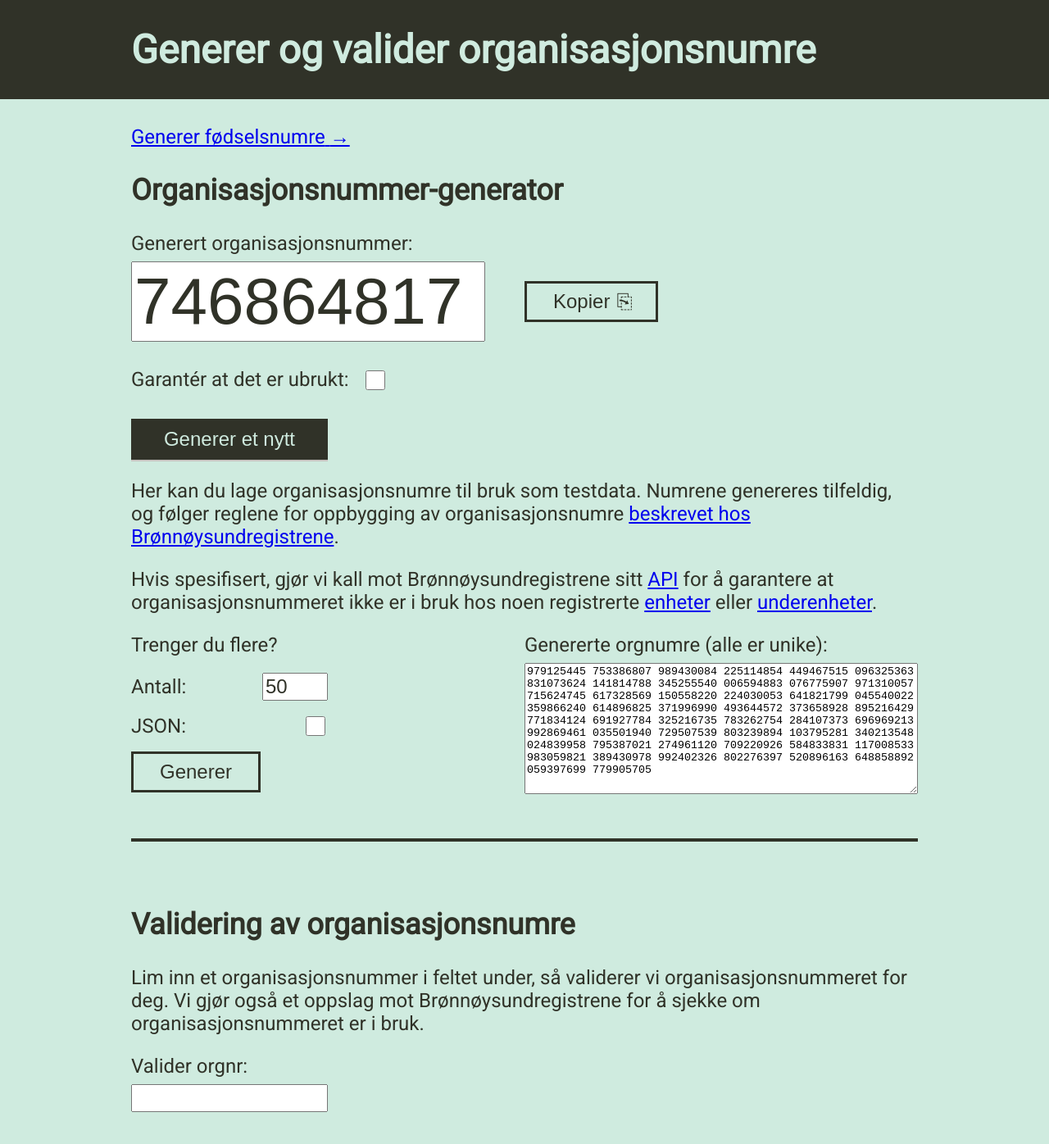
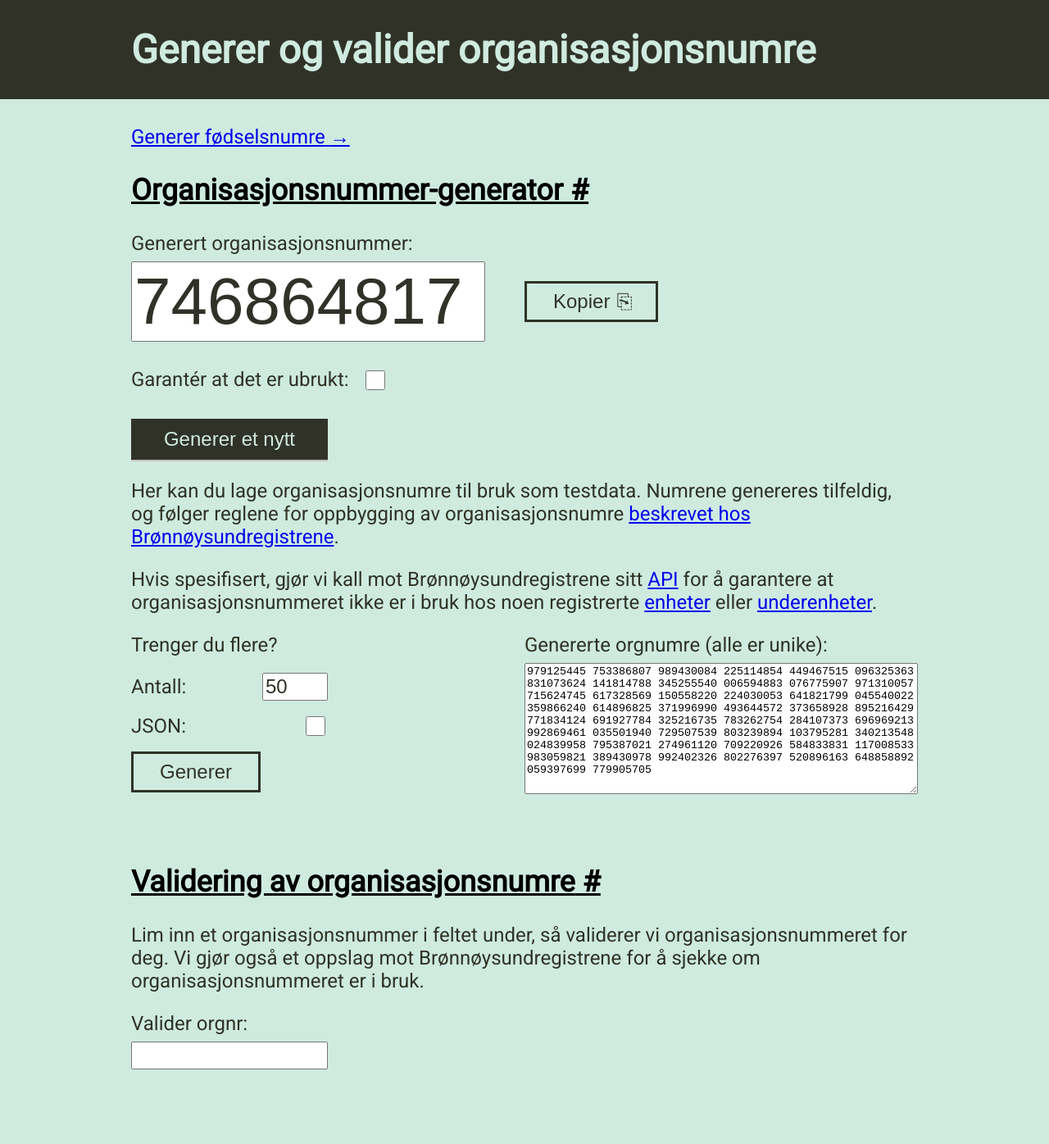
Before and after one commit to LarsAndreasGitHub/norske-testdata, a Next.js app: page /orgnr in a window 1280 px wide. Shown: the top 1396 px of the page at 82% size. Built offline with nearby package versions, Linux system fonts and the light colour scheme.

Commit message:
Make all titles into anchor links

```diff
--- /dev/null
+++ b/components/FnrPage/fnrPage.module.scss
@@ -0,0 +1,3 @@
+.valideringTitle {
+    margin-top: 5rem;
+}
--- a/components/OrgnrPage/OrgnrPage.tsx
+++ b/components/OrgnrPage/OrgnrPage.tsx
@@ -3,7 +3,6 @@ import { FunctionComponent } from 'react';
 import { GenerateOneOrgnr } from './GenerateOneOrgnr/GenerateOneOrgnr';
 import linkStyle from '../common/link/link.module.scss';
 import { OrgnrIntroText } from './OrgnrIntroText/OrgnrIntroText';
-import { SeparatorLine } from '../common/SeparatorLine/SeparatorLine';
 import { GenerateMultipleOrgnrs } from './GenerateMultipleOrgnrs/GenerateMultipleOrgnrs';
 import Head from 'next/head';
 import { PageWrapper } from '../common/PageWrapper/PageWrapper';
@@ -12,6 +11,8 @@ import { ValidateOrgnr } from './ValidateOrgnr/ValidateOrgnr';
 import { OrgnrValidationIntroText } from './OrgnrValidationIntroText';
 import { OrgnrValidationExplanation } from './OrgnrValidationExplanation';
 import { H2 } from '../common/typography/typography';
+import { AnchorLink } from '../common/AnchorLink/AnchorLink';
+import styles from './orgnrPage.module.scss';
 
 export const OrgnrPage: FunctionComponent = () => (
     <>
@@ -33,12 +34,15 @@ export const OrgnrPage: FunctionComponent = () => (
                     </a>
                 </Link>
             </nav>
-            <H2>Organisasjonsnummer-generator</H2>
+            <H2>
+                <AnchorLink anchorTag={'orgnr-generator'}>Organisasjonsnummer-generator</AnchorLink>
+            </H2>
             <GenerateOneOrgnr />
             <OrgnrIntroText />
             <GenerateMultipleOrgnrs />
-            <SeparatorLine />
-            <H2>Validering av organisasjonsnumre</H2>
+            <H2 className={styles.valideringTitle}>
+                <AnchorLink anchorTag={'orgnr-validering'}>Validering av organisasjonsnumre</AnchorLink>
+            </H2>
             <OrgnrValidationIntroText />
             <ValidateOrgnr />
             <OrgnrValidationExplanation />
--- /dev/null
+++ b/components/OrgnrPage/orgnrPage.module.scss
@@ -0,0 +1,3 @@
+.valideringTitle {
+    margin-top: 5rem;
+}
--- /dev/null
+++ b/components/common/AnchorLink/AnchorLink.tsx
@@ -0,0 +1,14 @@
+import { FunctionComponent } from 'react';
+import styles from './anchorLink.module.scss';
+
+interface Props {
+    anchorTag: string;
+}
+
+export const AnchorLink: FunctionComponent<Props> = (props) => {
+    return (
+        <a id={props.anchorTag} href={'#' + props.anchorTag} className={styles.anchorLink}>
+            {props.children} #
+        </a>
+    );
+};
--- /dev/null
+++ b/components/common/AnchorLink/anchorLink.module.scss
@@ -0,0 +1,6 @@
+.anchorLink {
+    color: black;
+    &:hover {
+        text-decoration: none;
+    }
+}
--- a/pages/fnr.tsx
+++ b/pages/fnr.tsx
@@ -1,5 +1,4 @@
 import React from 'react';
-import { OrgnrPage } from '../components/OrgnrPage/OrgnrPage';
 import { FnrPage } from '../components/FnrPage/FnrPage';
 
 export default FnrPage;
```
Also changed, not shown: components/FnrPage/FnrPage.tsx (+8 -2 lines).
